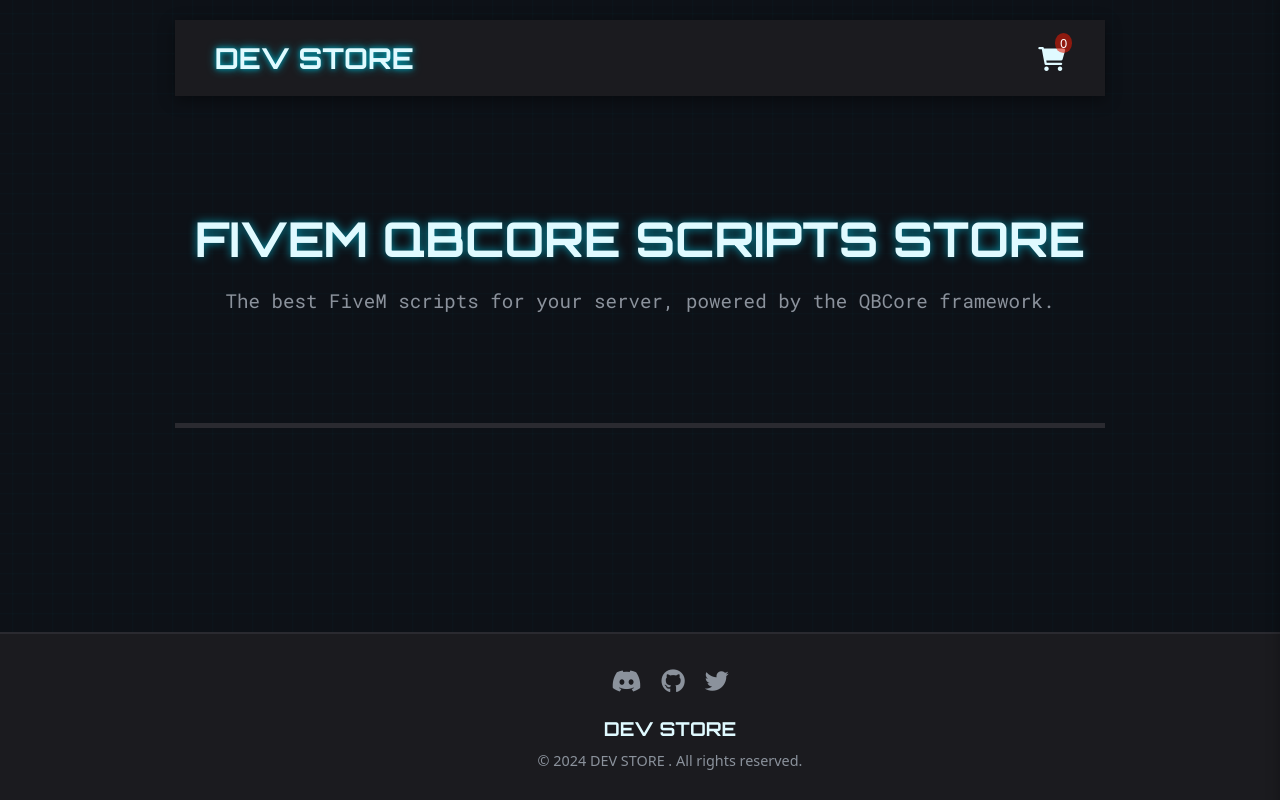
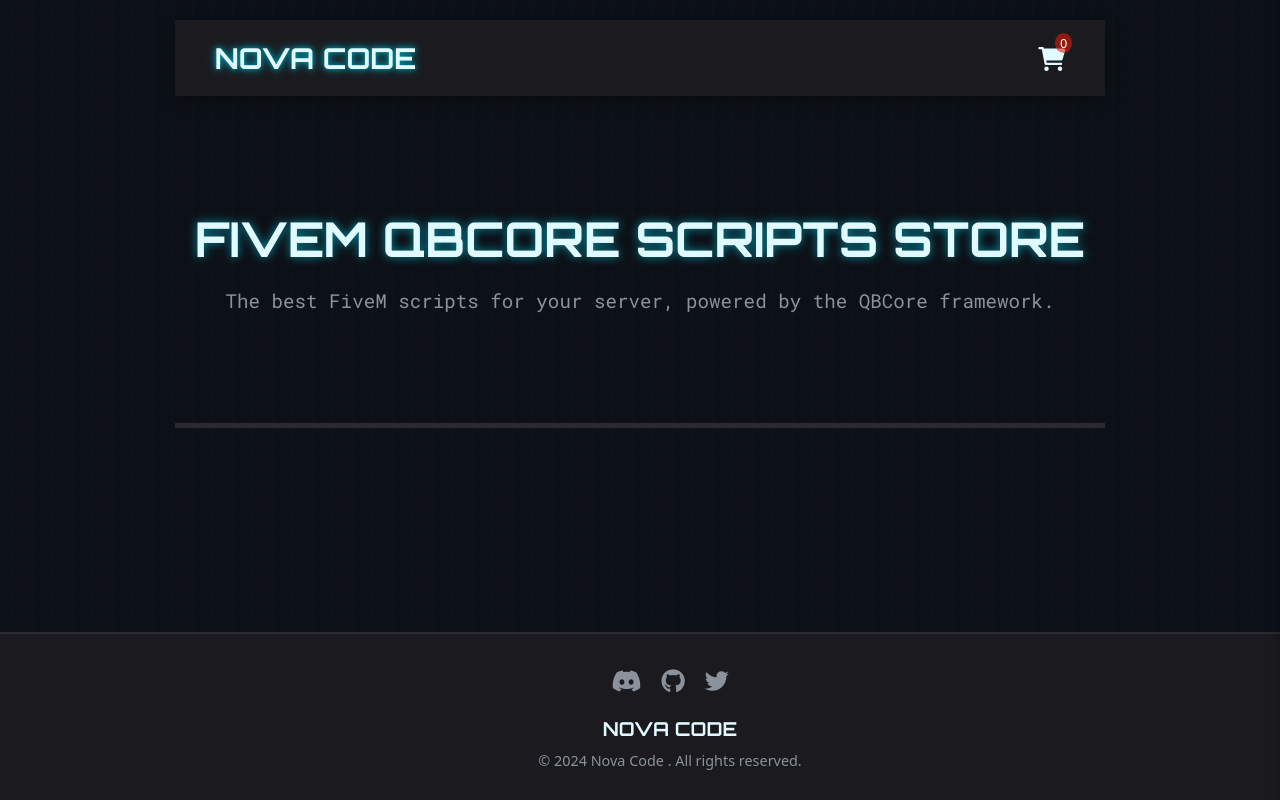
Before and after one commit to JOKER-DEV7/Nova-Code, a plain HTML site: page index.html in a window 1280 px wide. Shown: the top 800 px of the page. Drawn offline with Linux system fonts and the light colour scheme; no server answers.

Commit message:
Add files via upload

```diff
--- a/index.html
+++ b/index.html
@@ -3,7 +3,7 @@
 <head>
     <meta charset="UTF-8">
     <meta name="viewport" content="width=device-width, initial-scale=1.0">
-    <title>DEV STORE | FiveM Scripts Store</title>
+    <title>Nova Code | FiveM Scripts Store</title>
 
     <link rel="preconnect" href="https://fonts.googleapis.com">
     <link rel="preconnect" href="https://fonts.gstatic.com" crossorigin>
@@ -699,7 +699,7 @@ footer {
 
     <div class="container">
         <header>
-            <div class="logo">DEV STORE </div>
+            <div class="logo">Nova Code </div>
             <div class="cart-icon" id="cart-icon">
                 <i class="fas fa-shopping-cart"></i>
                 <span id="cart-count" class="cart-count">0</span>
@@ -755,8 +755,8 @@ footer {
             <a href="#" class="social-icon"><i class="fab fa-github"></i></a>
             <a href="#" class="social-icon"><i class="fab fa-twitter"></i></a>
         </div>
-        <div class="footer-logo">DEV STORE </div>
-        <div class="footer-copyright">&copy; 2024 DEV STORE . All rights reserved.</div>
+        <div class="footer-logo">Nova Code </div>
+        <div class="footer-copyright">&copy; 2024 Nova Code . All rights reserved.</div>
     </footer>
 
     <script type="module">
```
